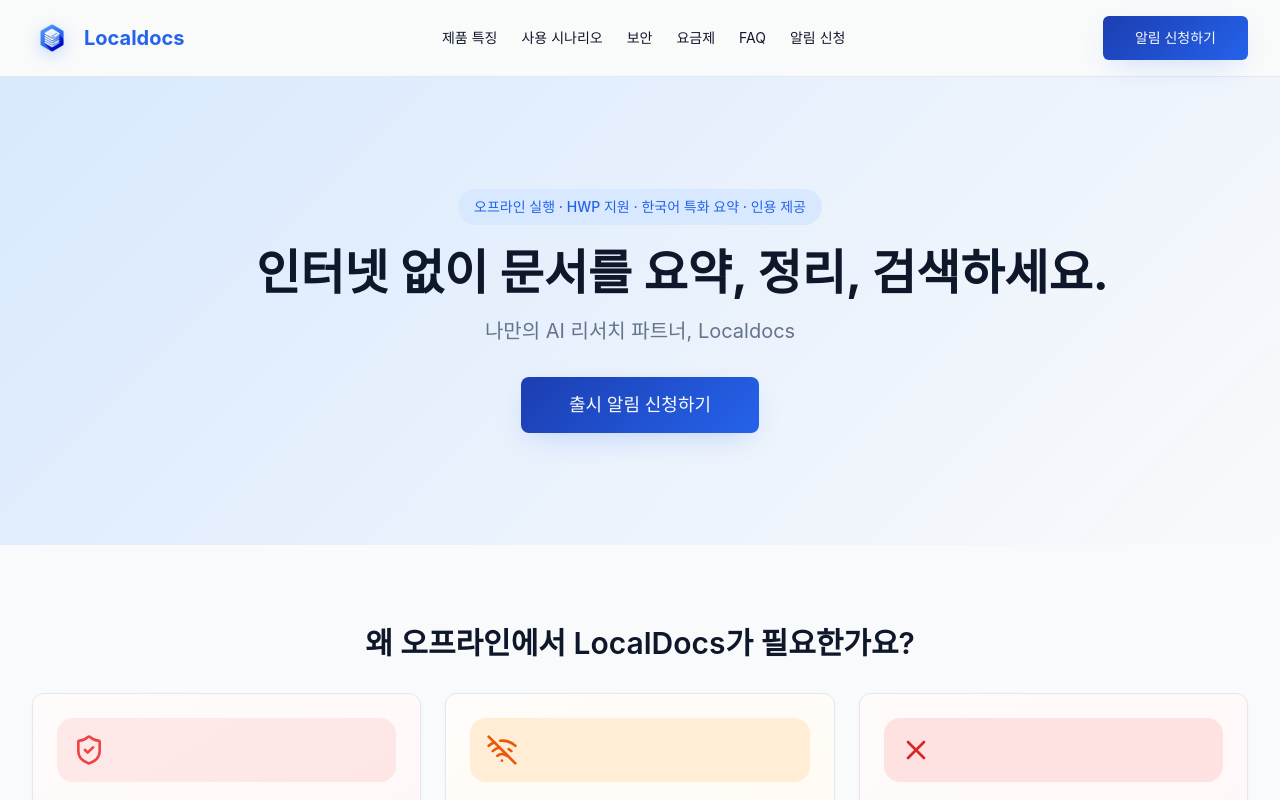
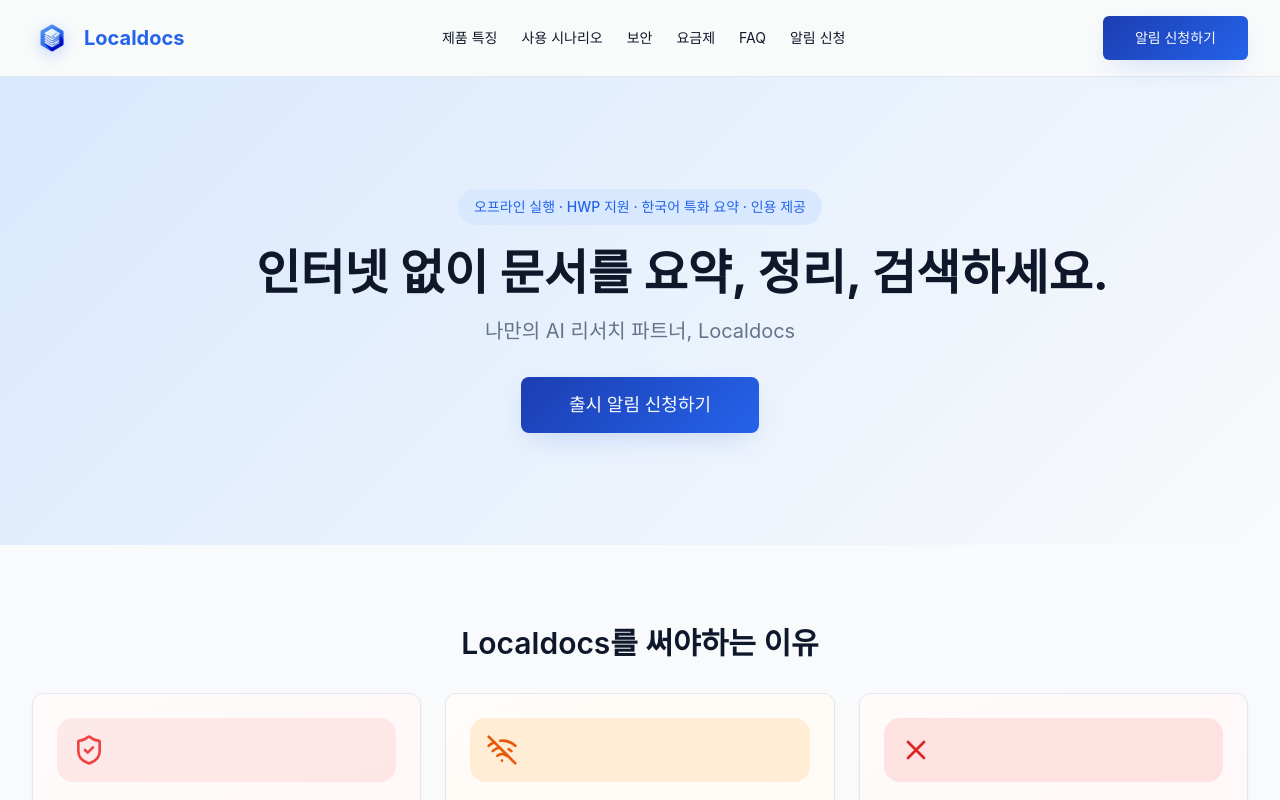
Before and after one commit to sh-kim-peekaboolabs/offline-docs-ai, a React (Vite) app: page / in a window 1280 px wide. Shown: the top 800 px of the page. Built offline with nearby package versions, Linux system fonts and the light colour scheme.

Commit message:
Update section title
Update the title of the "Why LocalDocs offline?" section to "Why use LocalDocs".

```diff
--- a/src/pages/Index.tsx
+++ b/src/pages/Index.tsx
@@ -52,7 +52,7 @@ const Hero = () => <section className="relative overflow-hidden">
   </section>;
 const Problem = () => <section className="section pt-8" aria-labelledby="problem-heading">
     <div className="container">
-      <h2 id="problem-heading" className="text-2xl md:text-3xl font-semibold mb-8 text-center">왜 오프라인에서 LocalDocs가 필요한가요?</h2>
+      <h2 id="problem-heading" className="text-2xl md:text-3xl font-semibold mb-8 text-center">Localdocs를 써야하는 이유</h2>
       <div className="grid md:grid-cols-3 gap-6">
         <div className="feature-card flex flex-col items-center text-center p-6 relative overflow-hidden">
           <div className="absolute inset-0 bg-gradient-to-br from-red-50 to-red-100 opacity-30"></div>
```
